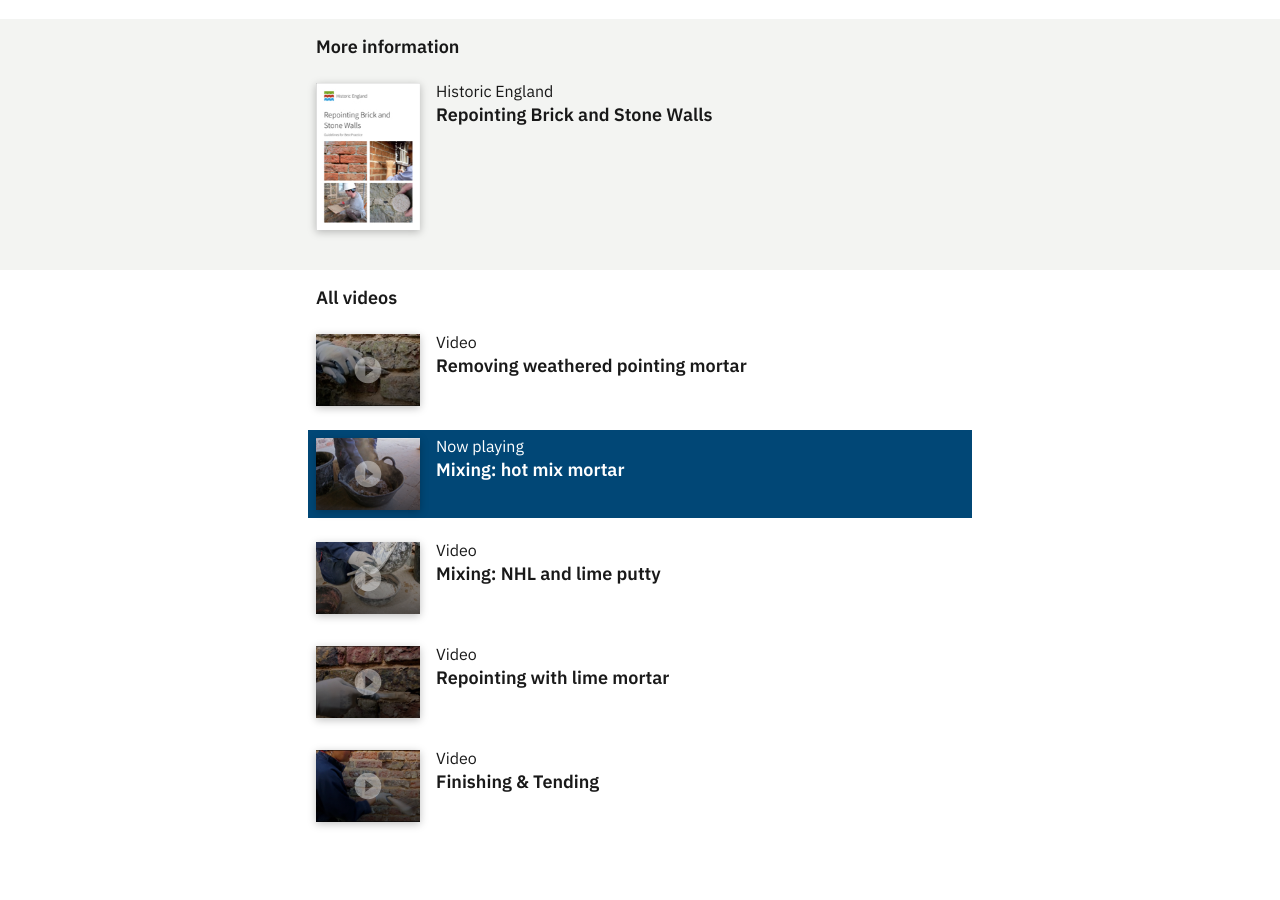
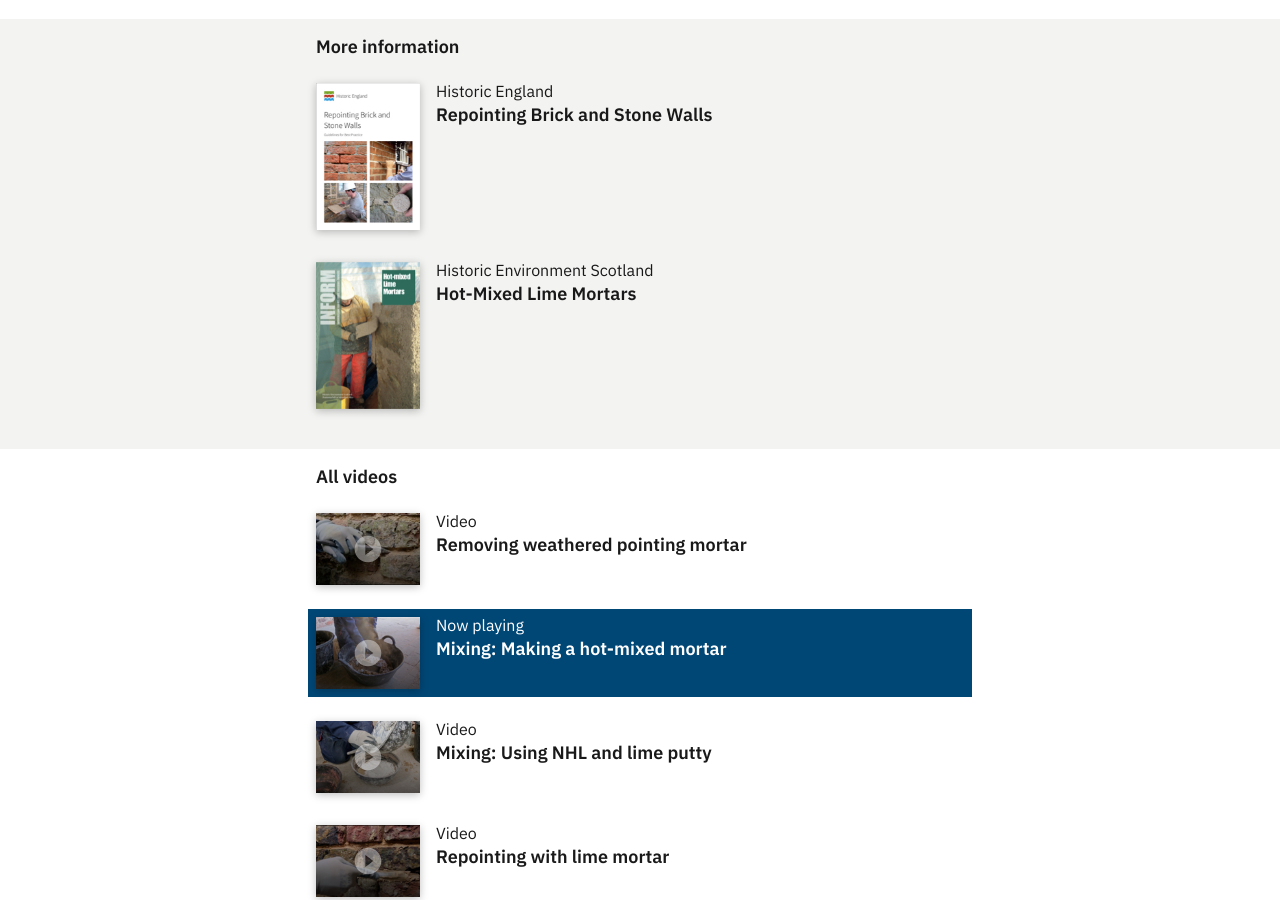
Before and after one commit to LucieFu/uselimemortar, a Jekyll site: the page built from _workmanship-videos/mixing-hot-mix.md, in a window 1280 px wide and 900 px high, scrolled down 852 px. Built offline with Jekyll 4.4.1, drawn with Linux system fonts in a browser that asks for light colours; before the commit the page ends 1714 px from its top, so only the background shows below that; some of the changed text lies outside the part shown.

Commit message:
Update mixing video titles & fix Mike Wye image

```diff
--- a/_workmanship-videos/mixing-hot-mix.md
+++ b/_workmanship-videos/mixing-hot-mix.md
@@ -1,6 +1,6 @@
 ---
 layout: video
-title: "Mixing: hot mix mortar"
+title: "Mixing: Making a hot-mixed mortar"
 permalink: workmanship/mixing-hot-mix/
 video-id: sn39obR2Q9Y
 video-length: "03:03"
@@ -13,6 +13,10 @@ resources:
     title: Repointing Brick and Stone Walls
     image: repointing-brick-and-stone-walls.jpg
     href: https://historicengland.org.uk/images-books/publications/repointing-brick-and-stone-walls/
+  - source: Historic Environment Scotland
+    title: Hot-Mixed Lime Mortars
+    image: hot-mixed-lime-mortars.jpg
+    href: https://www.historicenvironment.scot/archives-and-research/publications/publication/?publicationid=d49812ea-b515-4b33-a96c-a59500a5ef36
 ---
 
 ## Making a hot-mixed mortar
--- a/_workmanship-videos/mixing-nhl-putty.md
+++ b/_workmanship-videos/mixing-nhl-putty.md
@@ -1,6 +1,6 @@
 ---
 layout: video
-title: "Mixing: NHL and lime putty"
+title: "Mixing: Using NHL and lime putty "
 permalink: workmanship/mixing-nhl-putty/
 video-id: e8qQjjtu6NQ
 video-length: "03:05"
```
Also changed, not shown: images/mike-wye-how-to-point.jpg (added).
